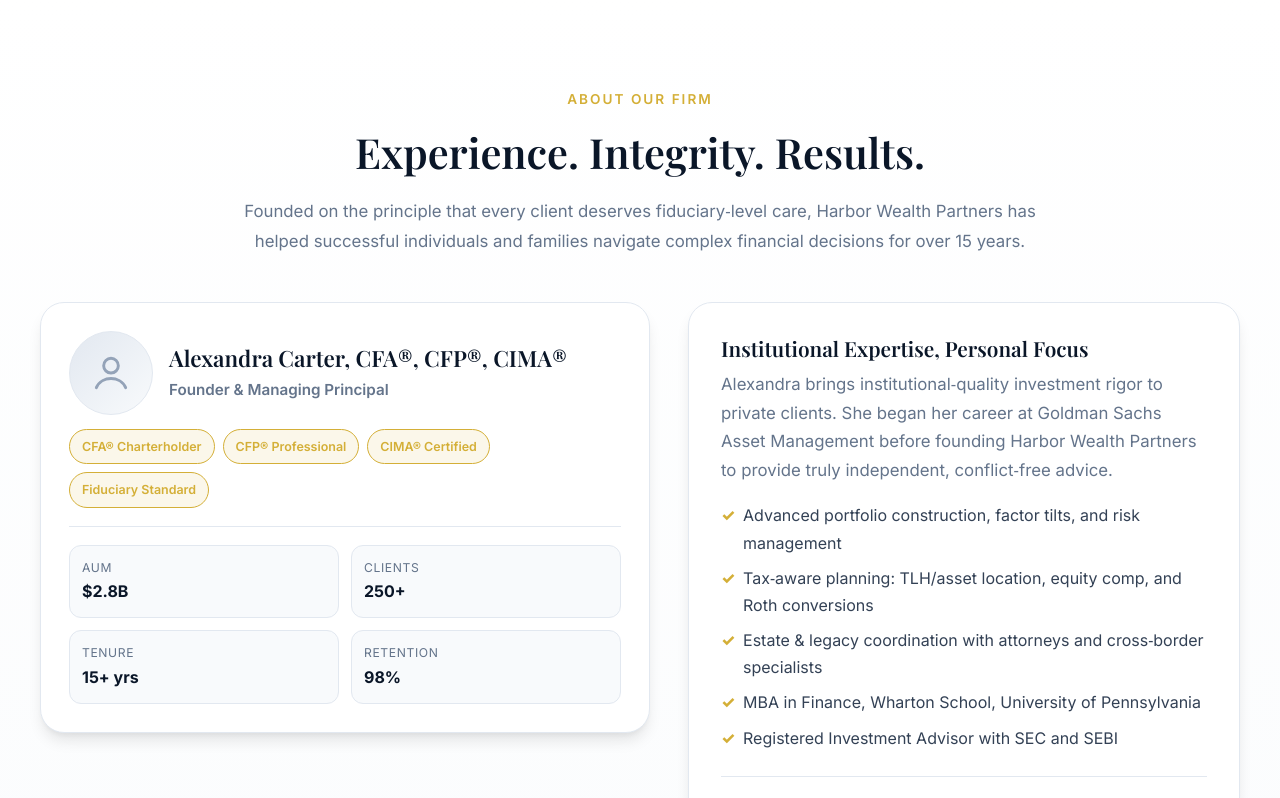
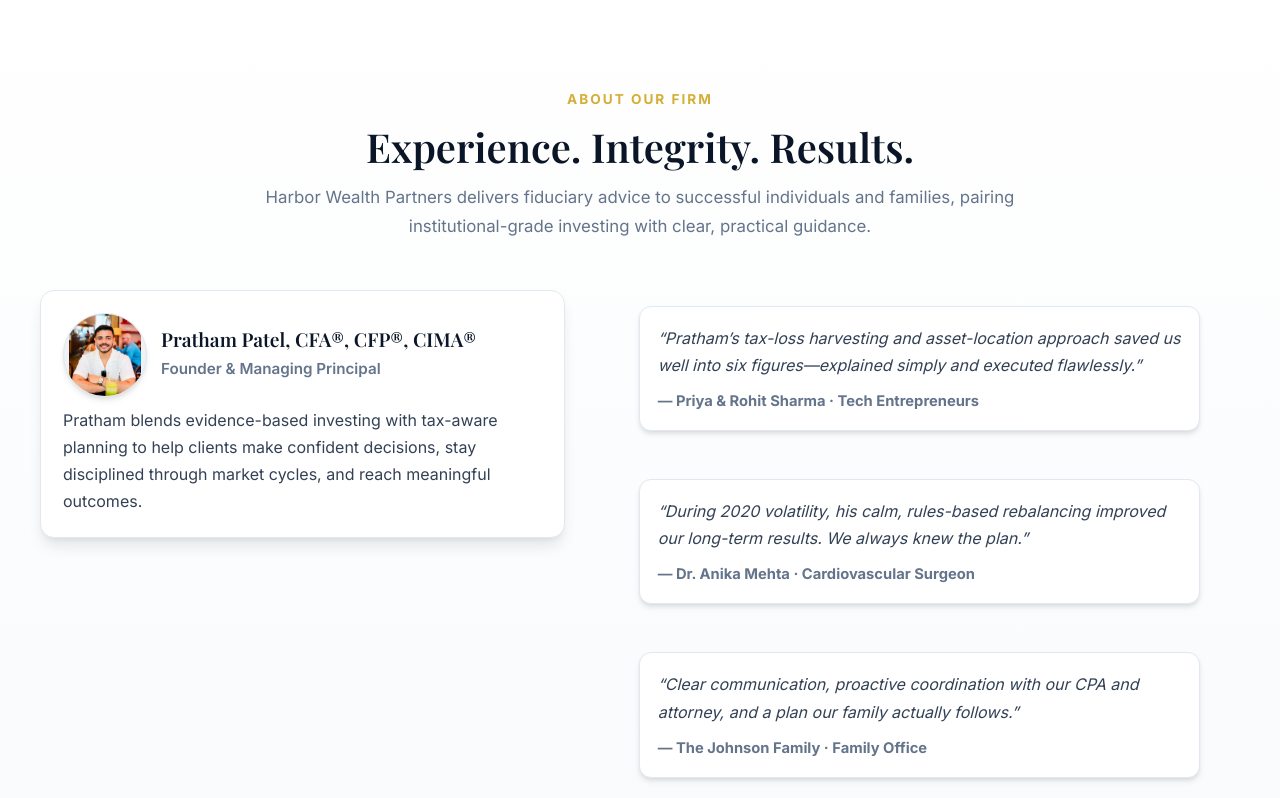
Before and after one commit to sonishivam1402/Financial-Advisor, a plain HTML site: page index.html in a window 1280 px wide. Shown: the part 1000-1798 px from the top of the page. Drawn offline with nearby package versions, Linux system fonts and the light colour scheme.

Commit message:
change about section

```diff
--- a/index.html
+++ b/index.html
@@ -101,96 +101,62 @@
   <!-- About (improved UI) -->
   <section id="about" class="about">
   <div class="container">
-      <div class="section-head reveal">
+    <div class="section-head">
       <div class="eyebrow">About Our Firm</div>
       <h2 class="section-title">Experience. Integrity. Results.</h2>
-        <p class="section-desc">Founded on the principle that every client deserves fiduciary‑level care, Harbor Wealth
-          Partners has helped successful individuals and families navigate complex financial decisions for over 15
-          years.</p>
+      <p class="section-desc">
+        Harbor Wealth Partners delivers fiduciary advice to successful individuals and families, pairing
+        institutional-grade investing with clear, practical guidance.
+      </p>
     </div>
 
-      <div class="about-grid">
-        <!-- Left: Sticky profile card with quick facts -->
-        <aside class="profile-card reveal" aria-label="Advisor profile">
-          <div class="profile-header">
+    <div class="about-two-col">
+      <!-- Left: brief advisor -->
+      <aside class="advisor-card">
+        <div class="advisor-header">
           <div class="avatar" aria-hidden="true">
-              <!-- Optional photo -->
-              <svg width="44" height="44" viewBox="0 0 24 24" fill="none" xmlns="http://www.w3.org/2000/svg">
-                <circle cx="12" cy="8" r="4" stroke="#94a3b8" stroke-width="1.6" />
-                <path d="M4 20c1.5-3.5 5-5 8-5s6.5 1.5 8 5" stroke="#94a3b8" stroke-width="1.6"
-                  stroke-linecap="round" />
-              </svg>
+            <!-- replace with your photo if desired -->
+            <img src="dp.jpeg" alt="" loading="lazy" />
           </div>
-            <div>
-              <h3 class="profile-name">Alexandra Carter, CFA®, CFP®, CIMA®</h3>
-              <div class="profile-role">Founder & Managing Principal</div>
+          <div class="advisor-meta">
+            <h3 class="advisor-name">Pratham Patel, CFA®, CFP®, CIMA®</h3>
+            <p class="advisor-role">Founder & Managing Principal</p>
           </div>
         </div>
 
-          <div class="badge-row">
-            <span class="badge">CFA® Charterholder</span>
-            <span class="badge">CFP® Professional</span>
-            <span class="badge">CIMA® Certified</span>
-            <span class="badge">Fiduciary Standard</span>
-          </div>
-
-          <div class="keyline"></div>
-
-          <div class="mini-grid" aria-label="Key highlights">
-            <div class="mini">
-              <div class="k">AUM</div>
-              <div class="v">$2.8B</div>
-            </div>
-            <div class="mini">
-              <div class="k">Clients</div>
-              <div class="v">250+</div>
-            </div>
-            <div class="mini">
-              <div class="k">Tenure</div>
-              <div class="v">15+ yrs</div>
-            </div>
-            <div class="mini">
-              <div class="k">Retention</div>
-              <div class="v">98%</div>
-            </div>
-          </div>
+        <p class="advisor-brief">
+          Pratham blends evidence-based investing with tax-aware planning to help clients make confident decisions,
+          stay disciplined through market cycles, and reach meaningful outcomes.
+        </p>
       </aside>
 
-        <!-- Right: Bio + testimonials -->
-        <div class="bio reveal">
-          <h3>Institutional Expertise, Personal Focus</h3>
-          <p class="lead">Alexandra brings institutional‑quality investment rigor to private clients. She began her
-            career at Goldman Sachs Asset Management before founding Harbor Wealth Partners to provide truly
-            independent, conflict‑free advice.</p>
-          <ul>
-            <li>Advanced portfolio construction, factor tilts, and risk management</li>
-            <li>Tax‑aware planning: TLH/asset location, equity comp, and Roth conversions</li>
-            <li>Estate & legacy coordination with attorneys and cross‑border specialists</li>
-            <li>MBA in Finance, Wharton School, University of Pennsylvania</li>
-            <li>Registered Investment Advisor with SEC and SEBI</li>
-          </ul>
-
-          <div class="keyline" style="margin:24px 0;"></div>
-          <div class="testimonials" aria-label="Client testimonials">
+      <!-- Right: testimonials only -->
+      <div class="testimonials">
         <figure class="quote">
-              <p>“Sophisticated tax‑loss harvesting and asset location saved us well into six figures. Calm, data‑driven
-                guidance.”</p>
+          <blockquote>
+            “Pratham’s tax-loss harvesting and asset-location approach saved us well into six figures—explained simply and executed flawlessly.”
+          </blockquote>
           <figcaption class="who">— Priya & Rohit Sharma · Tech Entrepreneurs</figcaption>
         </figure>
+
         <figure class="quote">
-              <p>“During 2020 volatility, disciplined rebalancing improved our long‑term outcomes. Exactly the steady
-                hand we needed.”</p>
+          <blockquote>
+            “During 2020 volatility, his calm, rules-based rebalancing improved our long-term results. We always knew the plan.”
+          </blockquote>
           <figcaption class="who">— Dr. Anika Mehta · Cardiovascular Surgeon</figcaption>
         </figure>
+
         <figure class="quote">
-              <p>“Thoughtful estate strategy and multigenerational planning aligned our family for decades.”</p>
+          <blockquote>
+            “Clear communication, proactive coordination with our CPA and attorney, and a plan our family actually follows.”
+          </blockquote>
           <figcaption class="who">— The Johnson Family · Family Office</figcaption>
         </figure>
       </div>
     </div>
   </div>
-    </div>
 </section>
+
 
   <!-- Services -->
   <section id="services" class="services">
--- a/style.css
+++ b/style.css
@@ -26,7 +26,7 @@
       --shadow-md: 0 4px 6px -1px rgba(0, 0, 0, 0.1), 0 2px 4px -1px rgba(0, 0, 0, 0.06);
       --shadow-lg: 0 10px 15px -3px rgba(0, 0, 0, 0.1), 0 4px 6px -2px rgba(0, 0, 0, 0.05);
       --shadow-xl: 0 20px 25px -5px rgba(0, 0, 0, 0.1), 0 10px 10px -5px rgba(0, 0, 0, 0.04);
-      --radius: 16px;
+      --radius: 14px;
       --radius-sm: 12px;
       --radius-lg: 24px;
       --maxw: 1200px;
@@ -109,7 +109,7 @@
       display: flex;
       align-items: center;
       justify-content: space-between;
-      padding: 20px 0;
+      padding: 10px 0;
       transition: padding 300ms ease;
   }
 
@@ -305,7 +305,7 @@
       display: inline-flex;
       align-items: center;
       gap: 10px;
-      padding: 14px 22px;
+      padding: 5px 20px;
       border-radius: var(--radius);
       border: 2px solid transparent;
       font-weight: 600;
@@ -450,186 +450,134 @@
   }
 
   /* About (improved UI) */
-  .about {
+  #about {
   background: linear-gradient(180deg, var(--bg-primary) 0%, var(--bg-secondary) 100%);
+  padding: 90px 0;
 }
 
-  .about-grid {
+#about .section-head {
+  text-align: center;
+  max-width: 840px;
+  margin: 0 auto 48px;
+}
+
+#about .eyebrow {
+  color: var(--gold-primary);
+  text-transform: uppercase;
+  letter-spacing: 2px;
+  font-weight: 700;
+  font-size: 0.85rem;
+  margin-bottom: 10px;
+}
+
+#about .section-title {
+  font-family: "Playfair Display", serif;
+  color: var(--navy-primary);
+  font-weight: 600;
+  font-size: clamp(1.9rem, 3.4vw, 2.5rem);
+  margin: 0 0 10px;
+}
+
+#about .section-desc {
+  color: var(--muted);
+  font-size: 1.05rem;
+  line-height: 1.75;
+  margin: 0;
+}
+
+/* Two-column layout */
+#about .about-two-col {
   display: grid;
-      gap: 38px;
+  gap: 28px;
   align-items: start;
 }
 
-  @media (min-width: 980px) {
-      .about-grid {
-          grid-template-columns: 1.05fr 0.95fr;
+@media (min-width: 960px) {
+  #about .about-two-col {
+    grid-template-columns: 0.9fr 1.1fr; /* brief left, testimonials right */
+    gap: 34px;
   }
 }
 
-  /* Profile Card */
-  .profile-card {
-      background: var(--card-bg);
+/* Advisor card (brief) */
+#about .advisor-card {
+  background: var(--bg-primary);
   border: 1px solid var(--border-primary);
-      border-radius: var(--radius-lg);
+  border-radius: var(--radius);
   box-shadow: var(--shadow-lg);
-      padding: 28px;
+  padding: 22px;
   position: sticky;
-      top: 96px;
+  top: 96px; /* stays in view on tall pages */
 }
 
-  .profile-header {
+#about .advisor-header {
   display: grid;
   grid-template-columns: 84px 1fr;
-      gap: 16px;
+  gap: 14px;
   align-items: center;
-      margin-bottom: 14px;
+  margin-bottom: 10px;
 }
 
-  .avatar {
-      width: 84px;
-      height: 84px;
-      border-radius: 50%;
-      background: linear-gradient(135deg, #e2e8f0, #f8fafc);
-      display: grid;
-      place-items: center;
+#about .avatar {
+  width: 84px; height: 84px; border-radius: 50%;
+  overflow: hidden;
+  background: #eef2f7;
   border: 1px solid var(--border-primary);
-      overflow: hidden;
+  box-shadow: var(--shadow-md);
 }
 
-  .profile-name {
-      margin: 0;
-      font-size: 1.4rem;
+#about .avatar img {
+  width: 100%; height: 100%; object-fit: contain; display: block;
 }
 
-  .profile-role {
+#about .advisor-name {
+  margin: 0;
+  font-size: 1.2rem;
+  color: var(--navy-primary);
+}
+
+#about .advisor-role {
   margin: 4px 0 0;
   color: var(--muted);
   font-weight: 600;
   font-size: 0.95rem;
 }
 
-  .badge-row {
-      display: flex;
-      flex-wrap: wrap;
-      gap: 8px;
-      margin-top: 12px;
+#about .advisor-brief {
+  margin: 6px 0 0;
+  color: var(--slate);
+  line-height: 1.7;
 }
 
-  .badge {
-      display: inline-block;
-      padding: 6px 12px;
-      border: 1px solid var(--gold-primary);
-      border-radius: 999px;
-      font-size: 0.78rem;
-      color: var(--gold-primary);
-      background: var(--gold-10);
-      font-weight: 600;
-  }
-
-  .keyline {
-      height: 1px;
-      background: var(--border-primary);
-      margin: 18px 0;
-  }
-
-  .mini-grid {
-      display: grid;
-      grid-template-columns: 1fr 1fr;
-      gap: 12px;
-  }
-
-  .mini {
-      background: var(--bg-secondary);
-      border: 1px solid var(--border-primary);
-      border-radius: 12px;
-      padding: 12px;
-  }
-
-  .mini .k {
-      color: var(--muted);
-      font-size: 0.76rem;
-      letter-spacing: 0.6px;
-      text-transform: uppercase;
-  }
-
-  .mini .v {
-      font-weight: 800;
-      color: var(--navy-primary);
-  }
-
-  /* Bio & Testimonials */
-  .bio {
-      background: var(--card-bg);
-      border: 1px solid var(--border-primary);
-      border-radius: var(--radius-lg);
-      padding: 32px;
-      box-shadow: var(--shadow-lg);
-  }
-
-  .bio h3 {
-      margin: 0 0 8px;
-      font-size: 1.3rem;
-      color: var(--navy-primary);
-  }
-
-  .bio p.lead {
-      margin: 0 0 18px;
-      color: var(--muted);
-      font-size: 1.05rem;
-  }
-
-  .bio ul {
-      list-style: none;
-      padding: 0;
-      margin: 10px 0 0;
-      display: grid;
-      gap: 8px;
-  }
-
-  .bio li {
-      position: relative;
-      padding-left: 22px;
-      color: var(--slate);
-  }
-
-  .bio li::before {
-      content: "✓";
-      position: absolute;
-      left: 0;
-      top: 0;
-      color: var(--gold-primary);
-      font-weight: 800;
-  }
-
-  .testimonials {
+/* Testimonials */
+#about .testimonials {
   display: grid;
   gap: 16px;
 }
 
-  .quote {
-      background: var(--card-bg);
+#about .quote {
+  background: var(--bg-primary);
   border: 1px solid var(--border-primary);
-      border-radius: var(--radius);
-      padding: 22px;
+  border-radius: var(--radius-sm);
+  padding: 18px 18px 16px;
   box-shadow: var(--shadow-md);
-      position: relative;
 }
 
-  .quote p {
-      margin: 0 0 12px;
+#about .quote blockquote {
+  margin: 0 0 10px;
   color: var(--slate);
   font-style: italic;
-      font-size: 1.02rem;
+  line-height: 1.7;
 }
 
-  .quote .who {
-      display: flex;
-      align-items: center;
-      gap: 12px;
+#about .quote .who {
   color: var(--muted);
   font-weight: 700;
   font-size: 0.92rem;
 }
+
+/* Optional: subtle reveal if your global script toggles .in-view */
+#about .reveal { opacity: 1; transform: none; } /* noop to avoid flicker if not using JS */
 
   /* Services */
   .services {
```
Also changed, not shown: dp.jpeg (added). Lines whose indentation alone changed are shown as unchanged.
